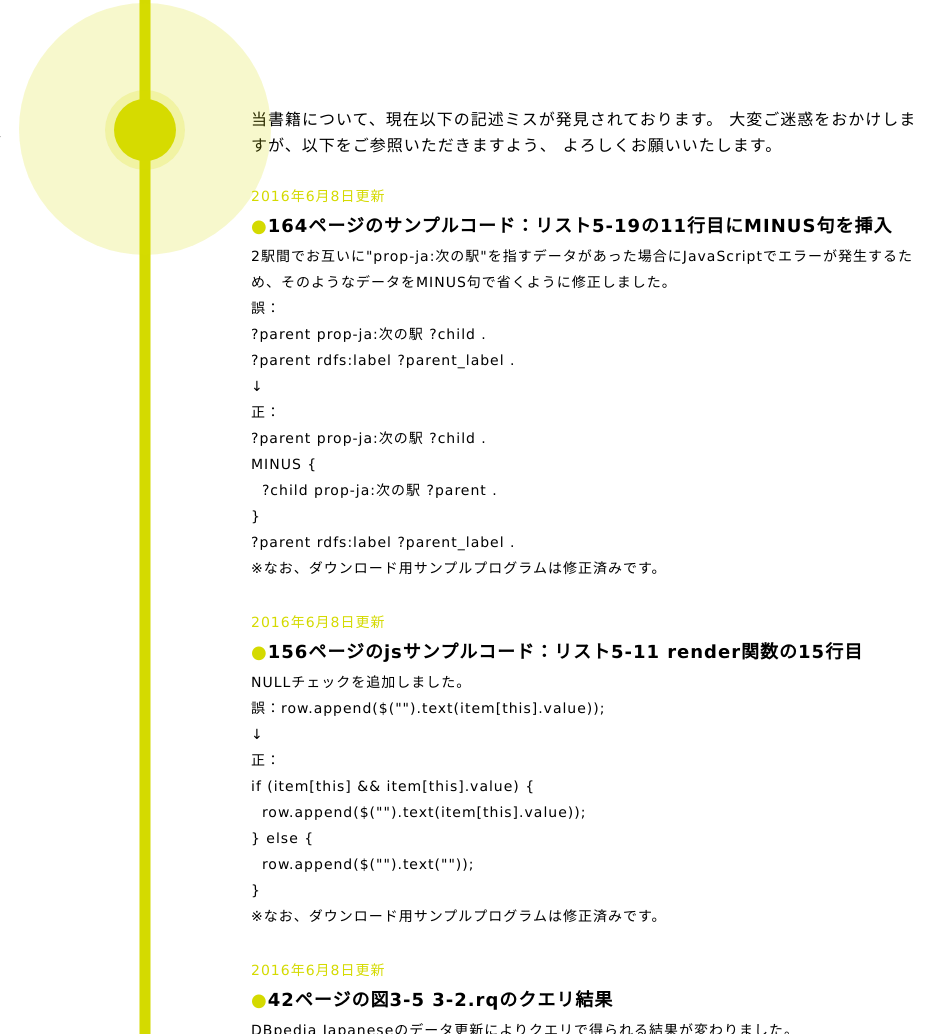
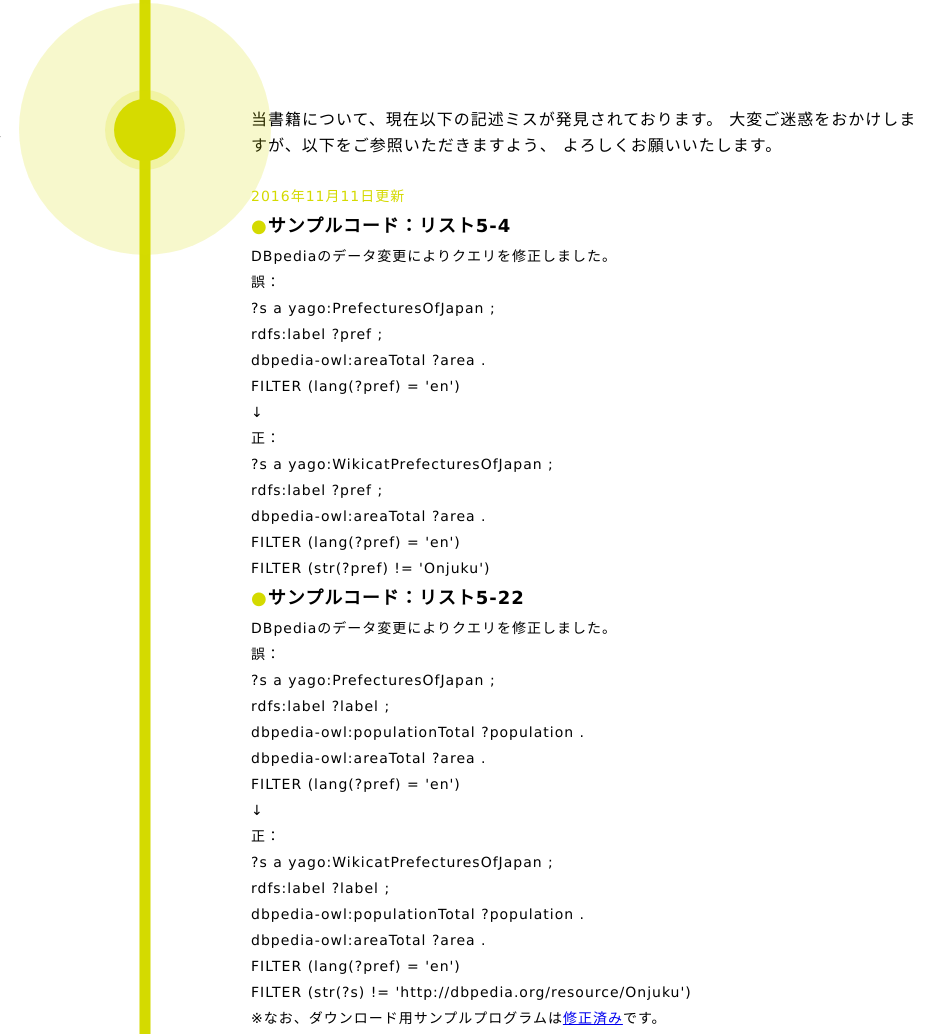
Before and after one commit to sparql-book/sparqlbook.jp, a plain HTML site: page index.html in a window 1280 px wide. Shown: the part 3016-4050 px from the top of the page, without its empty margins (227-1165 px from the left). Drawn offline with Linux system fonts and the light colour scheme.

Commit message:
Added errata of yago:PrefeturesOfJapan

```diff
--- a/index.html
+++ b/index.html
@@ -178,6 +178,40 @@
 								よろしくお願いいたします。
 							</li>
 							<div class="errorbox">
+								<li class="year">2016年11月11日更新</li>
+								<h4>サンプルコード：リスト5-4</h4>
+								<li>DBpediaのデータ変更によりクエリを修正しました。</li>
+								<li>誤：</li>
+								<li>?s a yago:PrefecturesOfJapan ;</li>
+								<li>  rdfs:label ?pref ;</li>
+								<li>  dbpedia-owl:areaTotal ?area .</li>
+								<li>FILTER (lang(?pref) = 'en')</li>
+								<li>↓</li>
+								<li>正：</li>
+								<li>?s a yago:WikicatPrefecturesOfJapan ;</li>
+								<li>  rdfs:label ?pref ;</li>
+								<li>  dbpedia-owl:areaTotal ?area .</li>
+								<li>FILTER (lang(?pref) = 'en')</li>
+								<li>FILTER (str(?pref) != 'Onjuku')</li>
+								<h4>サンプルコード：リスト5-22</h4>
+								<li>DBpediaのデータ変更によりクエリを修正しました。</li>
+								<li>誤：</li>
+								<li>?s a yago:PrefecturesOfJapan ;</li>
+								<li>  rdfs:label ?label ;</li>
+								<li>  dbpedia-owl:populationTotal ?population .</li>
+								<li>  dbpedia-owl:areaTotal ?area .</li>
+								<li>FILTER (lang(?pref) = 'en')</li>
+								<li>↓</li>
+								<li>正：</li>
+								<li>?s a yago:WikicatPrefecturesOfJapan ;</li>
+								<li>  rdfs:label ?label ;</li>
+								<li>  dbpedia-owl:populationTotal ?population .</li>
+								<li>  dbpedia-owl:areaTotal ?area .</li>
+								<li>FILTER (lang(?pref) = 'en')</li>
+								<li>FILTER (str(?s) != 'http://dbpedia.org/resource/Onjuku')</li>
+								<li>※なお、ダウンロード用サンプルプログラムは<a href="https://github.com/sparql-book/sparql-book/commit/a30896a1cce3411339c8468c14900a426031ecec">修正済み</a>です。</li>
+							</div>
+							<div class="errorbox">
 								<li class="year">2016年6月8日更新</li>
 								<h4>164ページのサンプルコード：リスト5-19の11行目にMINUS句を挿入</h4>
 								<li>2駅間でお互いに"prop-ja:次の駅"を指すデータがあった場合にJavaScriptでエラーが発生するため、そのようなデータをMINUS句で省くように修正しました。</li>
```
